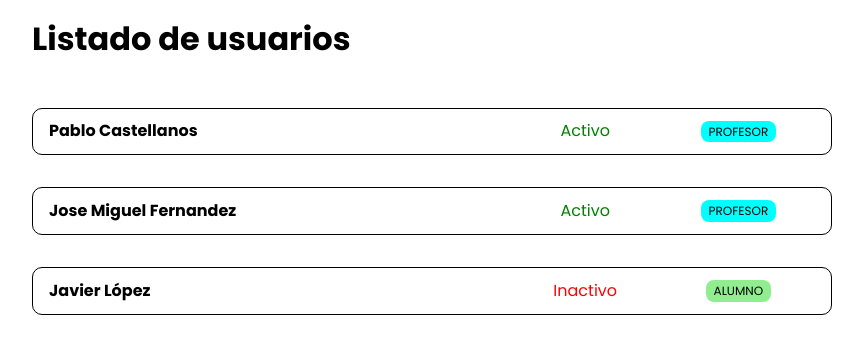
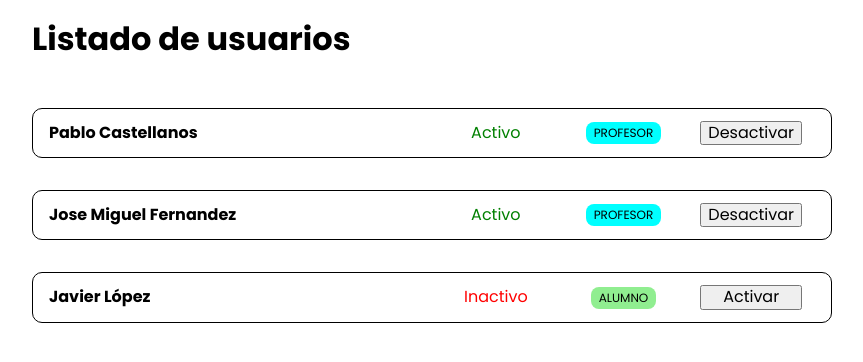
Before and after one commit to AngelGris76/learnthis-cap7, a React (Vite) app: page / in a window 1280 px wide. Shown: the top 362 px of the page, without its empty margins (208-1071 px from the left). Built offline with nearby package versions, Linux system fonts and the light colour scheme.

Commit message:
capitulo 5.3

```diff
--- /dev/null
+++ b/src/components/Button.jsx
@@ -0,0 +1,13 @@
+import style from './Button.module.css';
+
+const Button = ({ active, onClick }) => {
+  const buttonLabel = active ? 'Desactivar' : 'Activar';
+
+  return (
+    <button type='button' className={style.button} onClick={onClick}>
+      {buttonLabel}
+    </button>
+  );
+};
+
+export default Button;
--- /dev/null
+++ b/src/components/Button.module.css
@@ -0,0 +1,3 @@
+.button {
+  width: 102px;
+}
--- a/src/components/UserRow.jsx
+++ b/src/components/UserRow.jsx
@@ -1,18 +1,30 @@
 import UserStatus from './UserStatus';
 import UserRole from './UserRole';
 import style from './UserRow.module.css';
+import Button from './Button';
+import { useState } from 'react';
 
 const UserRow = ({ name, active, role }) => {
+  const [activeState, setActiveState] = useState(active);
+
   return (
     <div className={style.userRow}>
       <div className={style.name}>
         <span>{name}</span>
       </div>
       <div className={style.status}>
-        <UserStatus active={active} />
+        <UserStatus active={activeState} />
       </div>
       <div className={style.role}>
         <UserRole role={role} />
+      </div>
+      <div className={style.action}>
+        <Button
+          active={activeState}
+          onClick={() => {
+            setActiveState(!activeState);
+          }}
+        />
       </div>
     </div>
   );
--- a/src/components/UserRow.module.css
+++ b/src/components/UserRow.module.css
@@ -16,6 +16,7 @@
   font-weight: bold;
 }
 
+.action,
 .status,
 .role {
   width: 20%;
```
